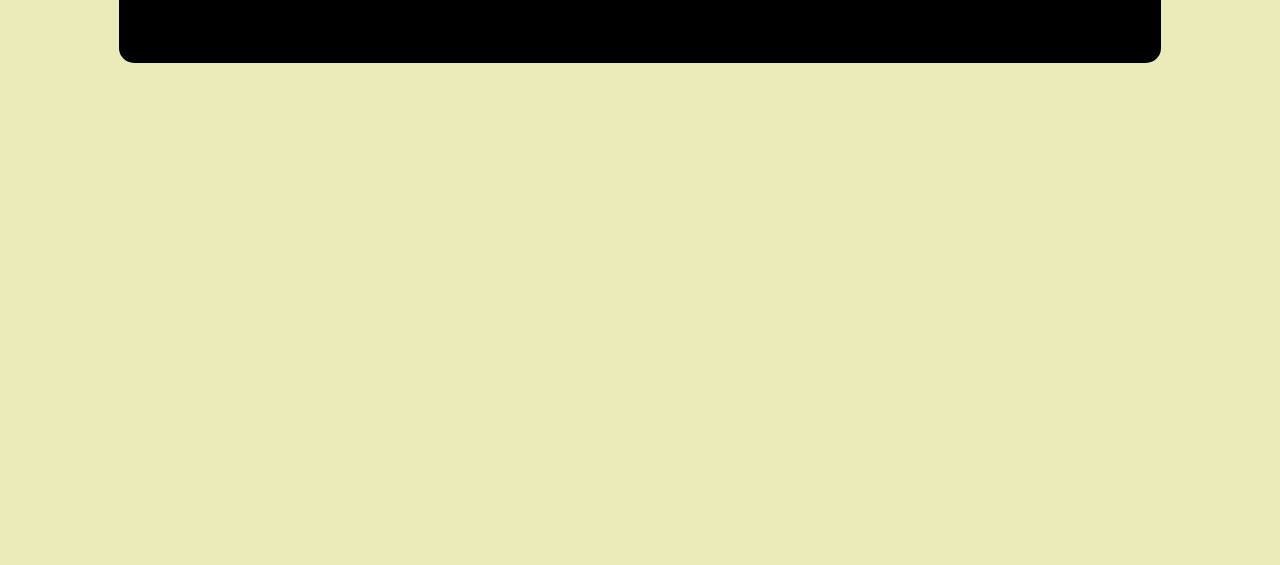
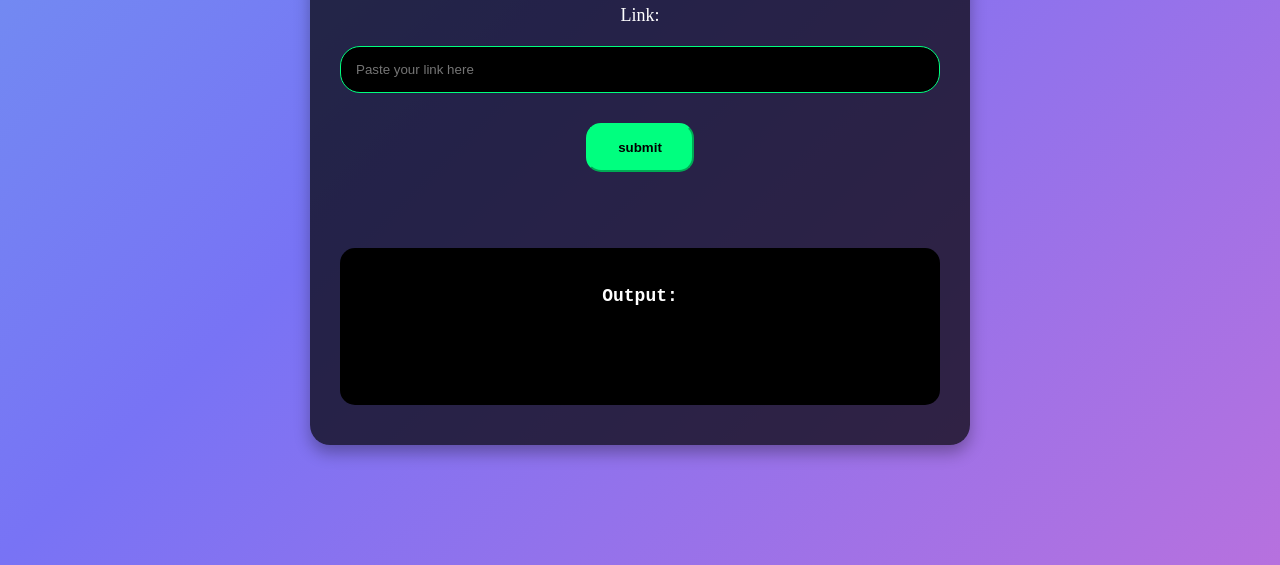
Before and after one commit to sahilvinodMhatre/LinkedIn-Post-Timestamp-Extractor, a plain HTML site: page index.html in a window 1280 px wide. Shown: the part 235-800 px from the top of the page. Drawn offline with Linux system fonts and the light colour scheme; a web font is replaced by a local one.

Commit message:
UI update

```diff
--- a/style.css
+++ b/style.css
@@ -1,46 +1,80 @@
 body {
-    background-color: #ebebba;
+    margin: 0;
+    padding: 0;
+    height: 100vh;
+    background: linear-gradient(-45deg, #ff6ec4, #7873f5, #5ce1e6, #fcb045);
+    background-size: 400% 400%;
+    animation: gradientAnimation 15s ease infinite;
+    display: flex;
+    justify-content: center;
+    align-items: center;
+}
+
+@keyframes gradientAnimation {
+    0% {
+        background-position: 0% 50%;
+    }
+    50% {
+        background-position: 100% 50%;
+    }
+    100% {
+        background-position: 0% 50%;
+    }
+}
+
+center {
+    background-color: rgba(0, 0, 0, 0.7); /* Semi-transparent container */
+    padding: 40px 30px;
+    border-radius: 20px;
+    box-shadow: 0 8px 16px rgba(0, 0, 0, 0.3);
+    width: 80%;
+    max-width: 600px;
 }
 
 p {
-    display: inline;
+    display: block;
     font-size: large;
-}
-
-input:focus {
-    outline: none;
+    margin-bottom: 10px;
+    color: white;
 }
 
 input {
-    margin-top: 40px;
-    width: 60%;
-    /* height: 30px; */
+    margin-top: 10px;
+    width: 100%;
     border-radius: 20px;
     padding: 15px;
     color: darkturquoise;
     background-color: black;
+    border: 1px solid springgreen;
+    box-sizing: border-box; /* Ensures padding doesn't increase width */
+    margin-bottom: 20px; /* Adds spacing below the input */
 }
 
 button {
     background-color: springgreen;
-    /* height: 30px; */
+    border-color: #00ff7f;
     border-radius: 15px;
-    padding: 15px;
+    padding: 15px 30px;
     text-align: center;
-
-
+    color: black;
+    font-weight: bold;
+    cursor: pointer;
+    margin-top: 10px; /* Adds space above the button */
+    margin-bottom: 20px; /* Adds space below the button */
+    display: block;
 }
-
 
 #result {
     color: #20C20E;
     background-color: black;
-    width: 80%;
+    width: 100%;
     border-radius: 15px;
-    margin-top: 10px;
+    padding: 20px;
     font-weight: bold;
-    padding: 15px;
     font-family: 'Hack', monospace;
+    margin-top: 20px; /* Adds space above the result */
+    box-sizing: border-box;
+    overflow-wrap: break-word;
 }
 
 #Output {
@@ -49,5 +83,4 @@ button {
 
 #GMTime {
     padding-bottom: 15px;
-
 }
```
Also changed, not shown: index.html (+1 -1 lines).
